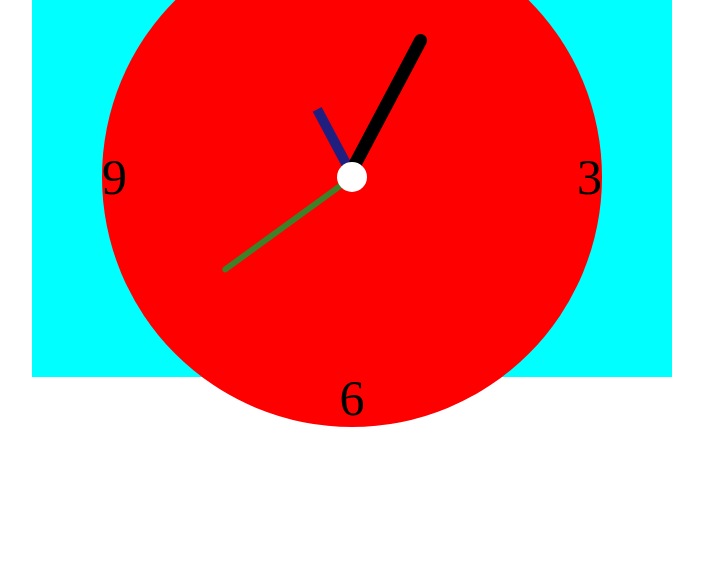
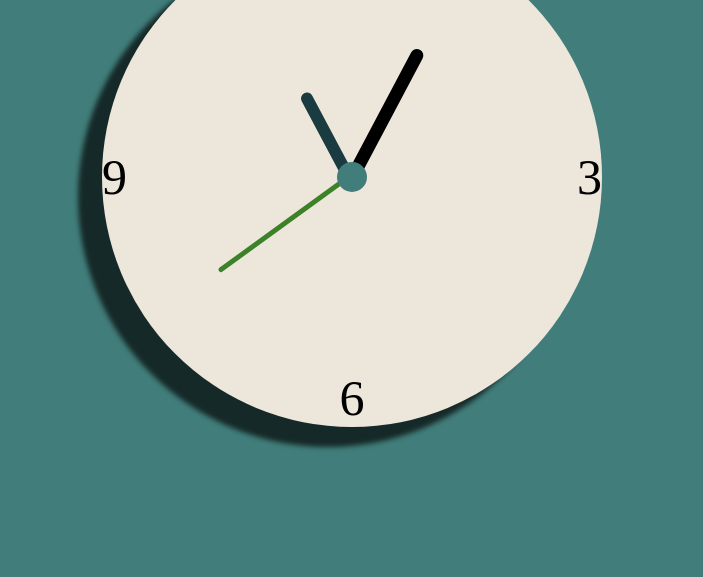
Before and after one commit to FedericoSanchez-Ksquare/PS4_event_loop, a plain HTML site: page problem1/index.html in a window 1280 px wide. Shown: the part 223-800 px from the top of the page, without its empty margins (288-991 px from the left). Drawn offline with Linux system fonts and the light colour scheme.

Commit message:
Everything ready, might change some colors before due hour

```diff
--- a/problem1/clock.js
+++ b/problem1/clock.js
@@ -1,22 +1,20 @@
-const secondHand = document.querySelector('.seconds');
-const minsHand = document.querySelector('.minutes');
-const hourHand = document.querySelector('.hours');
+const secondHand = document.querySelector(".seconds");
+const minsHand = document.querySelector(".minutes");
+const hourHand = document.querySelector(".hours");
 
 function setDate() {
-    const now = new Date();
-    const seconds = now.getSeconds();
-
-    const secondsDegrees = ((seconds / 60) * 360)
-    secondHand.style.transform = `rotate(${secondsDegrees}deg)`;
-    const mins = now.getMinutes();
-    const minsDegrees = ((mins / 60) * 360) + ((seconds/60)*6);
-    minsHand.style.transform = `rotate(${minsDegrees}deg)`;
-    const hour = now.getHours();
-    const hourDegrees = ((hour / 12) * 360) + ((mins/60)*30);
-    console.log(hour+ "test");
-    hourHand.style.transform = `rotate(${hourDegrees}deg)`;
+  const now = new Date();
+  const hour = now.getHours();
+  const mins = now.getMinutes();
+  const seconds = now.getSeconds();
+  const hourDegrees = (hour / 12) * 360 + (mins / 60) * 30;
+  const minsDegrees = (mins / 60) * 360 + (seconds / 60) * 6;
+  const secondsDegrees = (seconds / 60) * 360;
+  hourHand.style.transform = `rotate(${hourDegrees}deg)`;
+  minsHand.style.transform = `rotate(${minsDegrees}deg)`;
+  secondHand.style.transform = `rotate(${secondsDegrees}deg)`;
 }
 
 setInterval(setDate, 1000);
 
-setDate();ƒ
+setDate();
--- a/problem1/styles.css
+++ b/problem1/styles.css
@@ -1,4 +1,4 @@
-.body {
+html, body {
   background-color: red;
   height: 100%;
   width: 100%;
@@ -6,62 +6,70 @@
 }
 
 .general {
-  background-color: aqua;
+  background-color: #417D7A;
   display: flex;
+  flex-direction: column;
+  align-items: center;
   justify-content: center;
-  position: absolute;
-  width: 50%;
-  height: 50%;
-  top: 25%;
-  left: 25%;
   margin: auto;
+  width: 100%;
+  height: 100%;
+
 }
 
 .clock-container {
   display: flex;
-  background-color: red;
+  background-color: #EDE6DB;
+  align-items: center;
+  justify-content: center;
   width: 500px;
   height: 500px;
   border-radius: 500px;
   align-self: center;
+  border-collapse: collapse;
+  box-shadow: -24px 20px 5px 0px rgba(0, 0, 0, 0.67);
+  -webkit-box-shadow: -24px 20px 5px 0px rgba(0, 0, 0, 0.67);
+  -moz-box-shadow: -24px 20px 5px 0px rgba(0, 0, 0, 0.67);
 }
 
 .hours {
-  background-color: rgb(32, 31, 128);
-  height: 18%;
+  background-color: #1A3C40;
+  height: 13%;
   position: absolute;
-  left: 49%;
-  top: 31%;
+  left: 49.6%;
+  top: 38%;
   transform-origin: 50% 100%;
-  width: 1.5%;
+  border-radius: 20px;
+  width: 12px;
+  z-index: 10;
 }
 
 .minutes {
   background: #000;
-  height: 38%;
-  left: 49%;
+  height: 18%;
+  left: 49.5%;
   position: absolute;
-  top: 10%;
+  top: 32%;
   transform-origin: 50% 100%;
-  width: 2%;
-
+  width: 13px;
   border-radius: 20px;
+  z-index: 8;
 }
 
 .seconds {
   background: rgb(61, 129, 40);
-  height: 40%;
+  height: 20%;
   left: 49.5%;
   position: absolute;
-  top: 10%;
+  top: 30%;
   transform-origin: 50% 100%;
-  width: 1%;
-
+  width: 5px;
   border-radius: 20px;
+  z-index: 9;
 }
 
 .dot {
-  background: white;
+  background: #417D7A;
   height: 30px;
   width: 30px;
   border-radius: 20px;
@@ -71,19 +79,10 @@
   justify-content: center;
   justify-self: center;
   align-self: center;
+  z-index: 11;
 }
 
-.hours-container .hours {
-  animation: rotate 100s infinite linear;
-}
 
-.minutes {
-  animation: rotate 80s infinite linear;
-}
-
-.seconds {
-  animation: rotate 60s infinite linear;
-}
 .grid {
   display: grid;
   grid-template-columns: auto auto auto;
@@ -99,6 +98,7 @@
   justify-content: center;
   justify-self: center;
   align-self: start;
+  z-index: 15;
 }
 
 .three {
@@ -108,6 +108,7 @@
   justify-content: center;
   justify-self: end;
   align-self: center;
+  z-index: 15;
 }
 
 .six {
@@ -117,6 +118,7 @@
   justify-content: center;
   justify-self: center;
   align-self: end;
+  z-index: 15;
 }
 
 .nine {
@@ -126,4 +128,5 @@
   justify-content: center;
   justify-self: start;
   align-self: center;
+  z-index: 15;
 }
```
Also changed, not shown: problem1/index.html (+3 -13 lines).
